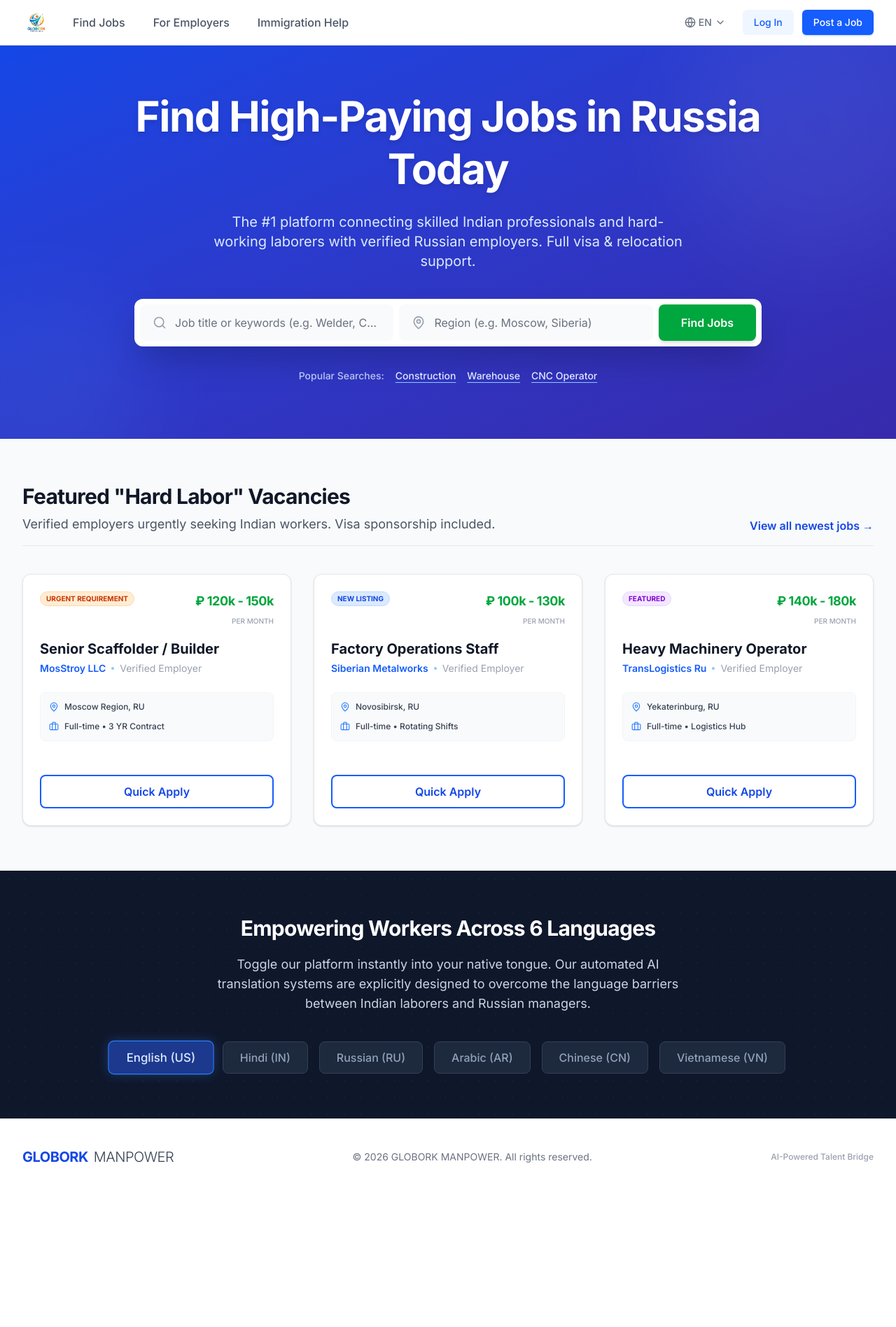
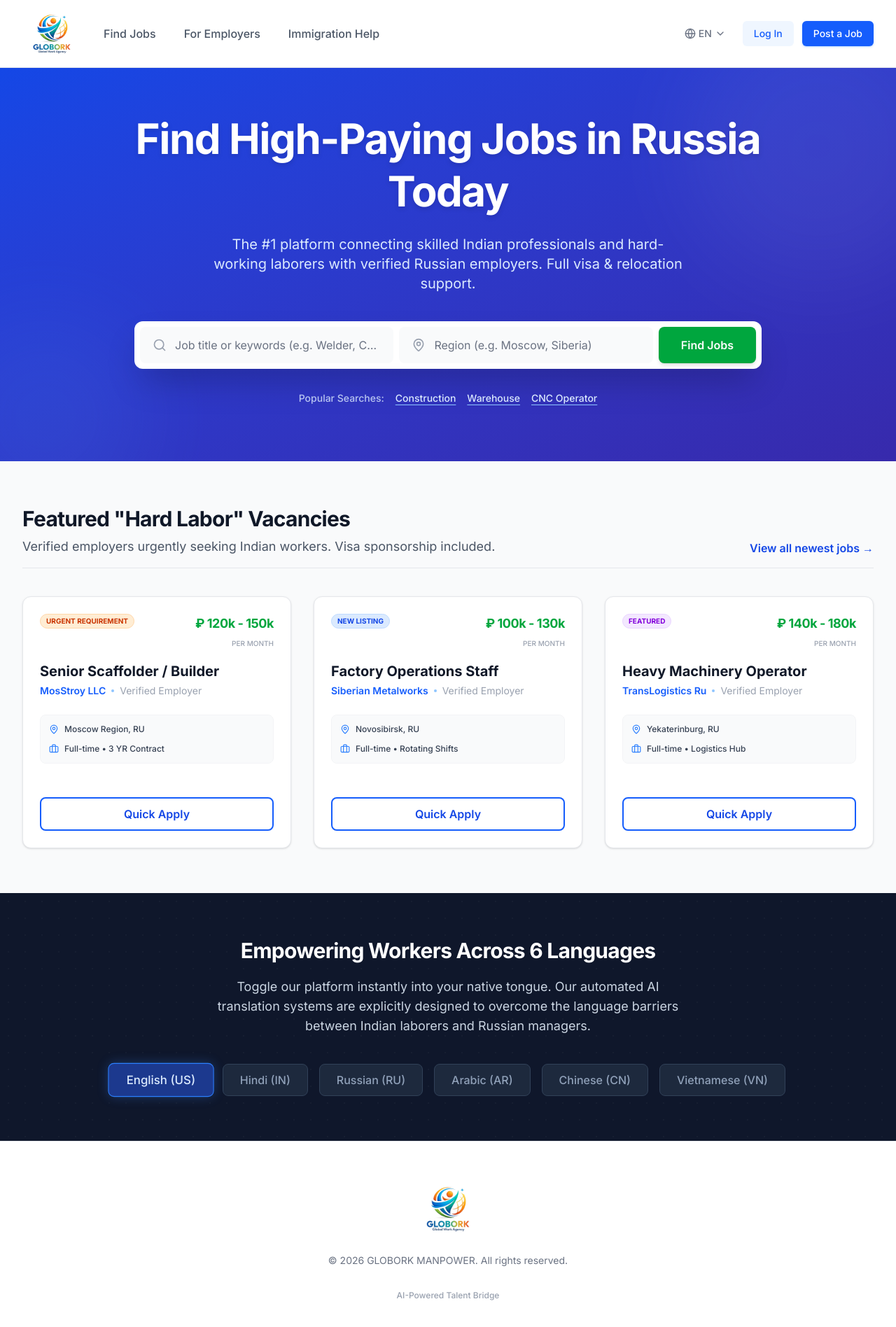
Before and after one commit to bugfix103/GLOBORK, a Next.js app: page / in a window 1280 px wide. Shown: the top 1896 px of the page at 70% size. Before the commit the page ends 1707 px from the top, so only its background shows below. Built offline with nearby package versions, Linux system fonts and the light colour scheme.

Commit message:
fix(ui): enlarge header and footer logos, improve fallbacks
Increase header logo height and max width; center footer with larger
brand mark; add flex to text fallbacks when logo image fails to load.

```diff
--- a/src/app/page.tsx
+++ b/src/app/page.tsx
@@ -174,16 +174,21 @@ export default function Home() {
       {/* Navigation */}
       <header className="bg-white border-b border-gray-200 sticky top-0 z-50">
         <div className="max-w-7xl mx-auto px-4 sm:px-6 lg:px-8">
-          <div className="flex justify-between items-center h-16">
-            <div className="flex items-center gap-8">
+          <div className="flex justify-between items-center min-h-[5.5rem] py-2 sm:py-0 sm:h-24">
+            <div className="flex items-center gap-6 md:gap-8 min-w-0">
               <div className="flex-shrink-0 flex items-center">
-                <img src="/logo.png" alt="GLOBORK MANPOWER" className="h-10 w-auto" onError={(e) => {
-                  e.currentTarget.style.display = 'none';
-                  e.currentTarget.nextElementSibling?.classList.remove('hidden');
-                }} />
-                <div className="hidden flex-shrink-0 flex items-center">
-                  <span className="text-2xl font-bold text-blue-700 tracking-tight">GLOBORK</span>
-                  <span className="text-2xl font-light text-gray-700 tracking-tight">MANPOWER</span>
+                <img
+                  src="/logo.png"
+                  alt="GLOBORK MANPOWER"
+                  className="h-[3.25rem] sm:h-20 md:h-[5.25rem] w-auto max-w-[min(340px,70vw)] sm:max-w-[380px] object-contain object-left"
+                  onError={(e) => {
+                    e.currentTarget.style.display = 'none';
+                    (e.currentTarget.nextElementSibling as HTMLElement)?.classList.remove('hidden');
+                  }}
+                />
+                <div className="hidden flex items-center gap-1.5">
+                  <span className="text-2xl sm:text-3xl font-bold text-blue-700 tracking-tight">GLOBORK</span>
+                  <span className="text-2xl sm:text-3xl font-light text-gray-700 tracking-tight">MANPOWER</span>
                 </div>
               </div>
               <nav className="hidden md:flex space-x-8 lg:space-x-10">
@@ -385,15 +390,26 @@ export default function Home() {
       </section>
 
       {/* Footer */}
-      <footer className="bg-white border-t border-gray-200 py-10">
-        <div className="max-w-7xl mx-auto px-4 sm:px-6 lg:px-8 flex flex-col sm:flex-row justify-between items-center gap-6">
-          <div className="flex items-center gap-2">
-            <span className="text-xl font-bold text-blue-700 tracking-tight">GLOBORK</span>
-            <span className="text-xl font-light text-gray-700 tracking-tight">MANPOWER</span>
+      <footer className="bg-white border-t border-gray-200 py-12">
+        <div className="max-w-7xl mx-auto px-4 sm:px-6 lg:px-8 flex flex-col items-center text-center gap-8">
+          <div className="flex flex-col items-center gap-4">
+            <img
+              src="/logo.png"
+              alt="GLOBORK MANPOWER"
+              className="h-16 sm:h-20 md:h-24 w-auto max-w-[min(360px,90vw)] object-contain"
+              onError={(e) => {
+                e.currentTarget.style.display = 'none';
+                (e.currentTarget.nextElementSibling as HTMLElement)?.classList.remove('hidden');
+              }}
+            />
+            <div className="hidden flex flex-col sm:flex-row items-center gap-1 sm:gap-2">
+              <span className="text-2xl sm:text-3xl font-bold text-blue-700 tracking-tight">GLOBORK</span>
+              <span className="text-2xl sm:text-3xl font-light text-gray-700 tracking-tight">MANPOWER</span>
+            </div>
+            <p className="text-sm text-gray-500 max-w-xl">
+              &copy; {new Date().getFullYear()} GLOBORK MANPOWER. {t.rights}
+            </p>
           </div>
-          <p className="text-sm text-gray-500">
-            &copy; {new Date().getFullYear()} GLOBORK MANPOWER. {t.rights}
-          </p>
           <div className="text-xs text-gray-400 font-medium">
             AI-Powered Talent Bridge
           </div>
```
